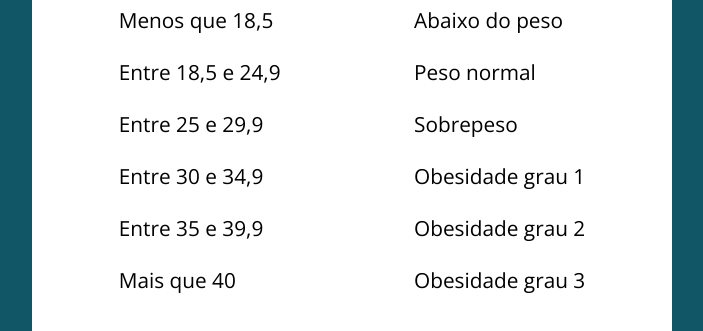
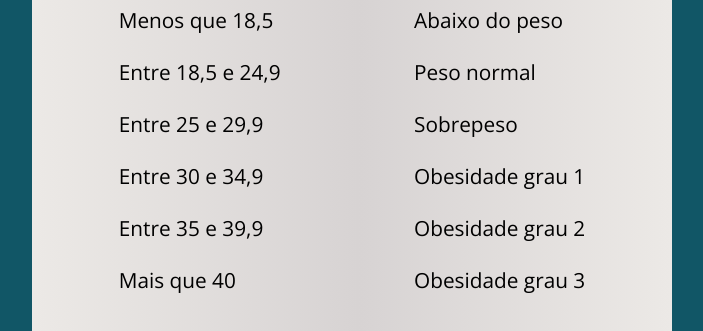
Before and after one commit to HudsonRetonde/Calculadora-de-IMC, a plain HTML site: page index.html in a window 1280 px wide. Shown: the part 231-562 px from the top of the page, without its empty margins (288-991 px from the left). Drawn offline with nearby package versions, Linux system fonts and the light colour scheme.

Commit message:
Trocando a cor do container.

```diff
--- a/style.css
+++ b/style.css
@@ -21,7 +21,7 @@ body {
 .container {
   max-width: 640px;
   margin: 50px auto;
-  background: #fff;
+  background-image: linear-gradient(to right, #ECE9E6 0%, #d7d3d3  51%, #ECE9E6  100%);
   padding: 20px;
   border-radius: 10px;
 }
```
